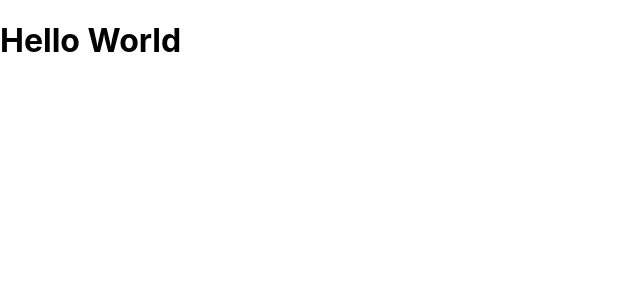
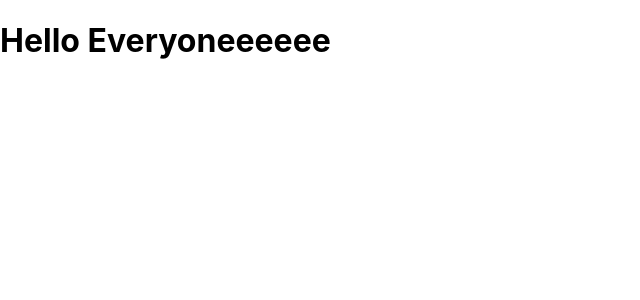
Before and after one commit to DomenicaW/pottedpals-frontend, a React (Create React App) app in the folder potted-pals-proj3/: page / in a window 1280 px wide. Shown: the top 300 px of the page, without its empty margins (0-640 px from the left). Built offline with nearby package versions, Linux system fonts and the light colour scheme.

Commit message:
added my test message

```diff
--- a/potted-pals-proj3/src/App.js
+++ b/potted-pals-proj3/src/App.js
@@ -6,7 +6,7 @@ import './App.css';
 // Define our Hello component
 function Hello() {
   // Make sure to return some UI
-  return <h1>Hello World</h1>;
+  return <h1>Hello Everyoneeeeee</h1>;
 }
 
 export default Hello;
```
